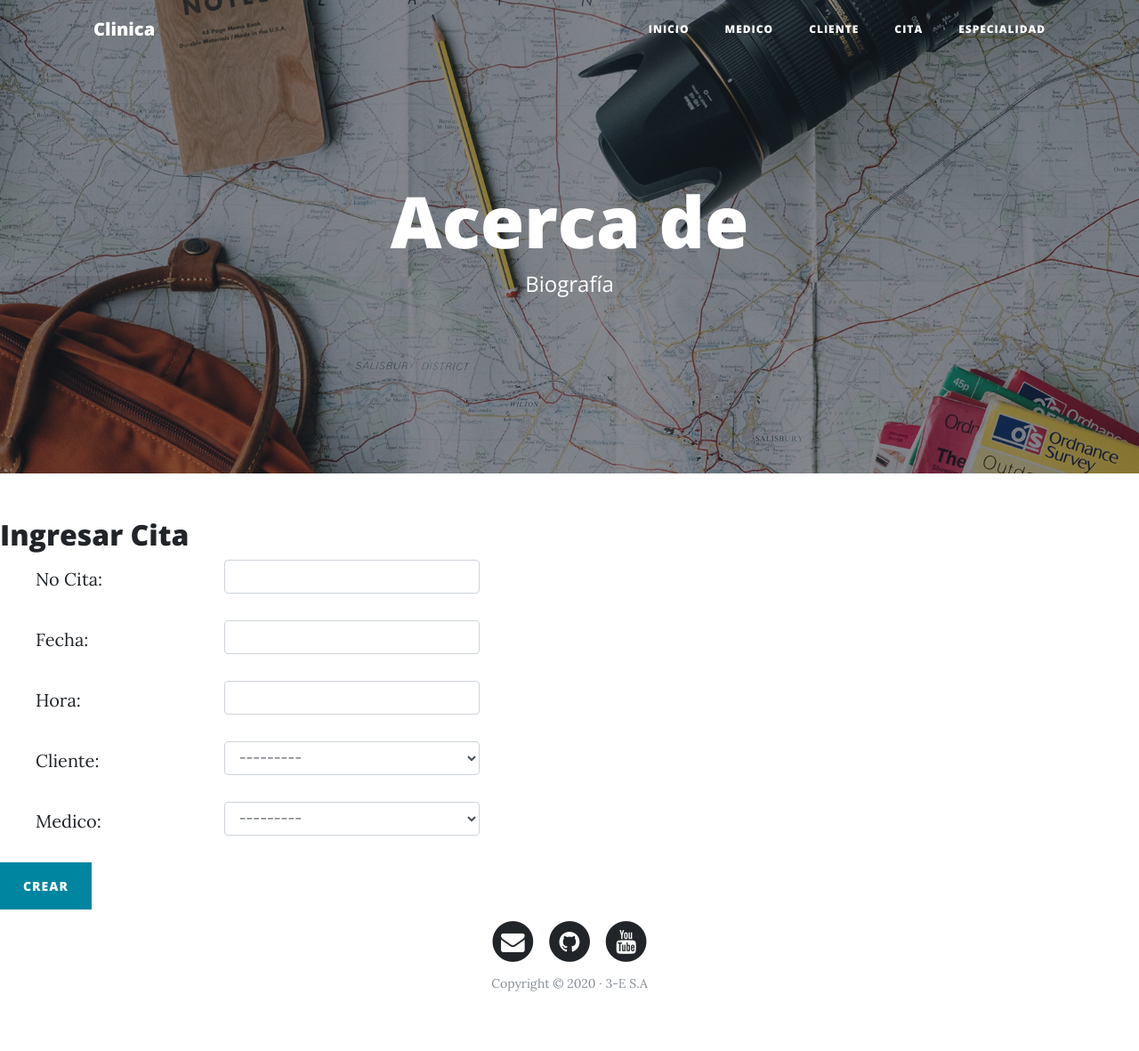
After one commit to EvergardenRM/clinica, a Django app: page /crear_cita/ in a window 1280 px wide. The commit adds this page. Shown: the whole page at 89% size. Run offline with Django 3.2, Linux system fonts and the light colour scheme; data that the repository does not hold is empty; some libraries are stand-ins or nearby versions.

Commit message:
primera version pruebas en la creacion de datos integracion con la base de datos mysql recomendar cambiar los parametros d ela base de datos de settings

```diff
--- /dev/null
+++ b/app/forms.py
@@ -0,0 +1,101 @@
+from django import forms
+from app.models import *
+from django.contrib.auth.models import User
+
+class EspecialidadForm(forms.ModelForm):
+
+    class Meta:
+        model = Especializacion
+        fields = ("especialidad",)
+        labels = {
+            'especialidad' : 'Especialidad',
+        }
+        widgets = {
+            'especialidad' : forms.TextInput(attrs={'class':'form-control'}),
+        }
+class ClienteForm(forms.ModelForm):
+
+    class Meta:
+        model = cliente
+        fields = ("cedula",
+            'nombres',
+            'apellidos',
+            'direccion',
+            'num_telefono',
+            'correo',
+            'edad',
+        )
+
+        labels = {
+            'cedula' : 'Cedula',
+            'nombres' :'Nombres',
+            'apellidos' : 'Apellidos',
+            'direccion' : 'Direccion',
+            'num_telefono' : 'Numero Celular',
+            'correo' : 'Correo',
+            'edad' : 'Edad',
+        }
+        widgets={
+            'cedula' : forms.TextInput(attrs={'class':'form-control'}),
+            'nombres' :forms.TextInput(attrs={'class':'form-control'}),
+            'apellidos' : forms.TextInput(attrs={'class':'form-control'}),
+            'direccion' : forms.TextInput(attrs={'class':'form-control'}),
+            'num_telefono' : forms.TextInput(attrs={'class':'form-control'}),
+            'correo' : forms.EmailInput(attrs={'class':'form-control'}),
+            'edad' : forms.TextInput(attrs={'class':'form-control'}),
+        }
+class medicoForm(forms.ModelForm):
+
+    class Meta:
+        model = medico
+        fields = ("cedula",
+            'nombres',
+            'apellidos',
+            'direccion',
+            'num_telefono',
+            'id_especialidad',
+        )
+        labels = {
+            'cedula': 'Cedula',
+            'nombres' : ' Nombres',
+            'apellidos' : 'Apellidos',
+            'direccion' : 'Direccion' ,
+            'num_telefono ' : 'Numero Celular' ,
+            'id_especialidad' : 'Especialidad'
+        }
+        widgets = {
+            'cedula' : forms.TextInput(attrs={'class':'form-control'}) ,
+            'nombres' : forms.TextInput(attrs={'class':'form-control'}),
+            'apellidos' :forms.TextInput(attrs={'class':'form-control'}) ,
+            'direccion' :forms.TextInput(attrs={'class':'form-control'}) ,
+            'num_telefono':forms.TextInput(attrs={'class':'form-control'}) ,
+            'id_especialidad' : forms.Select(attrs={'class':'form-control'}),
+
+        }
+
+class citaForm(forms.ModelForm):
+
+    class Meta:
+        model = cita
+        fields = ("numero_cita",
+            'fecha',
+            'hora',
+            'cliente_id',
+            'medico_id',
+        )
+        labels = {
+            'numero_cita' : 'No Cita' ,
+            'fecha' : 'Fecha' ,
+            'hora' : 'Hora' ,
+            'cliente_id' : 'Cliente',
+            'medico_id' : 'Medico',
+
+        }
+
+        widgets = {
+            'numero_cita' : forms.TextInput(attrs={'class':'form-control'}),
+            'cliente_id' : forms.Select(attrs={'class':'form-control'}),
+            'medico_id' : forms.Select(attrs={'class':'form-control'}),
+            'fecha': forms.TextInput(attrs={'class':'form-control'}),
+            'hora':forms.TimeInput(attrs={'class':'form-control'}),
+        }
--- a/app/views.py
+++ b/app/views.py
@@ -6,15 +6,119 @@ from django.shortcuts import render,  HttpResponse, redirect, get_object_or_404
 from django.shortcuts import redirect
 from django.contrib.auth.forms import AuthenticationForm
 from django.contrib.auth import login as do_login
-from  django.contrib.auth import login, logout
+from django.contrib.auth import login, logout
 from django.contrib.auth import authenticate
 from django.contrib import messages
 from django.contrib.auth.models import User
-
+from app.forms import *
 from django.contrib.auth.decorators import login_required
 from django.db.models import Q
 from django.urls import reverse_lazy
+from app.models import *
 
 
 def plantilla(request):
     return render(request, 'plantilla.html')
+
+
+def crear_especialidad(request , base ='crear_especialidad.html'):
+    if request.method == 'POST':
+        formulario = EspecialidadForm(request.POST or None)
+        if formulario.is_valid():
+            formulario.save()
+            return redirect('plantilla')
+    else:
+        formulario =EspecialidadForm()
+    return render(request, base, {'forms': formulario})
+
+def crear_cliente(request, base = 'crear_cliente.html'):
+    if request.method == 'POST':
+        formulario =ClienteForm(request.POST or None)
+        if formulario.is_valid():
+            formulario.save()
+            return redirect('plantilla')
+    else:
+        formulario = ClienteForm
+    return render(request, base ,{'forms': formulario})
+
+def crear_medico(request , base = 'crear_cliente.html'):
+    if request.method == 'POST':
+        formulario = medicoForm(request.POST or None)
+        if formulario.is_valid():
+            formulario.save()
+            return redirect('plantilla')
+    else:
+        formulario= medicoForm()
+    return render(request, base, {'forms': formulario })
+
+def crear_cita(request, base = 'crear_cita.html'):
+    if request.method == 'POST':
+        formulario = citaForm(request.POST or None)
+        if formulario.is_valid():
+            formulario.save()
+            return redirect('plantilla')
+    else:
+        formulario = citaForm()
+    return render(request, base, {'forms': formulario})
+
+
+def modificar_especialidad(request,pk, base = 'modificar_especialidad.html'):
+    if request.method =='POST':
+        estado = Especializacion.objects.get(pk=pk)
+        estado.estado = 0
+        datos = get_object_or_404(Especializacion,pk=pk)
+        formulario = EspecialidadForm(request.POST or None, instance = datos)
+        if form.is_valid():
+            estado.save()
+            return redirect("plantilla")
+    else:
+        entrada = get_object_or_404(Especializacion, pk=pk)
+        formulario = EspecialidadForm(request.POST or None,  instance = datos)
+    return render(request,plantilla, {'forms':formulario})
+
+def modificar_cliente(request,pk,base = 'modificar_cliente.html'):
+    if request.method =='POST':
+        estado = cliente.objects.get(pk=pk)
+        estado.estado = 0
+        datos = get_object_or_404(cliente,pk=pk)
+        formulario = ClienteForm(request.POST or None, instance = datos)
+        if form.is_valid():
+            estado.save()
+            return redirect("plantilla")
+    else:
+        entrada = get_object_or_404(Especializacion, pk=pk)
+        formulario = EspecialidadForm(request.POST or None,  instance = datos)
+    return render(request,plantilla, {'forms':formulario})
+
+
+def modificar_medico(request,pk,base = 'modificar_medico.html'):
+    if request.method =='POST':
+        estado = medico.objects.get(pk=pk)
+        estado.estado = 0
+        datos = get_object_or_404(medico,pk=pk)
+        formulario = medicoForm(request.POST or None, instance = datos)
+        if form.is_valid():
+            estado.save()
+            return redirect("plantilla")
+    else:
+        entrada = get_object_or_404(medico, pk=pk)
+        formulario = medicoForm(request.POST or None,  instance = datos)
+    return render(request,plantilla, {'forms':formulario})
+
+def modificar_cita(request ,pk,base = 'modificar_cita.html'):
+    if request.method =='POST':
+        estado = cita.objects.get(pk=pk)
+        estado.estado = 0
+        datos = get_object_or_404(cita,pk=pk)
+        formulario = citaForm(request.POST or None, instance = datos)
+        if form.is_valid():
+            estado.save()
+            return redirect("plantilla")
+    else:
+        entrada = get_object_or_404(cita, pk=pk)
+        formulario = citaForm(request.POST or None,  instance = datos)
+    return render(request,plantilla, {'forms':formulario})
+
+def vista_especialidad(request, base = 'vista_especialidad.html'):
+    datos = Especializacion.objects.filter(estado = 1)
+    return render(request, base, {'datos': datos})
--- a/clinica/urls.py
+++ b/clinica/urls.py
@@ -14,11 +14,20 @@ Including another URLconf
     2. Add a URL to urlpatterns:  path('blog/', include('blog.urls'))
 """
 from django.contrib import admin
-from django.urls import path
+from django.urls import path, include
 from app import views
 
 urlpatterns = [
     path('admin/', admin.site.urls),
     path('', views.plantilla, name='plantilla' ),
+    path('crear_especialidad/',views.crear_especialidad, name='crear_especialidad'),
+    path('crear_cliente/',views.crear_cliente, name='crear_cliente'),
+    path('crear_medico/',views.crear_medico, name='crear_medico'),
+    path('crear_cita/',views.crear_cita, name='crear_cita'),
+    path('modificar_especialidad/<int:pk>',views.modificar_especialidad, name='modificar_especialidad'),
+    path('modificar_medico/<int:pk>',views.modificar_medico, name='modificar_medico'),
+    path('modificar_cita/<int:pk>',views.modificar_cita, name='modificar_cita'),
+    path('modificar_cliente/<int:pk>',views.modificar_cliente, name='modificar_cliente'),
+    path('vista_especialidad/',views.vista_especialidad, name='vista_especialidad'),
 
 ]
--- /dev/null
+++ b/static/js/myscript.js
@@ -0,0 +1,2 @@
+
+$('.datepicker').datepicker()
--- /dev/null
+++ b/templates/crear_cita.html
@@ -0,0 +1,28 @@
+{% extends 'plantilla.html' %}
+
+
+{% block contert %}
+<h2> Ingresar Cita  </h2>
+
+    <form method="POST">
+
+                {% csrf_token %}
+
+                {% for i in forms %}
+                    <ul class="form-group row">
+                        <ul class="col-sm-2 col-form-label">
+                            {{i.label_tag}}
+                        </ul>
+                        <ul class="col-sm-3">
+                            {{i}}
+
+                        </ul>
+                    </ul>
+
+                {% endfor %}
+
+
+
+    <button type="submit" class="btn btn-primary">Crear </button>
+</form>
+{% endblock %}
--- a/templates/plantilla.html
+++ b/templates/plantilla.html
@@ -15,7 +15,7 @@
     <link href='https://fonts.googleapis.com/css?family=Lora:400,700,400italic,700italic' rel='stylesheet' type='text/css'>
     <link href='https://fonts.googleapis.com/css?family=Open+Sans:300italic,400italic,600italic,700italic,800italic,400,300,600,700,800' rel='stylesheet' type='text/css'>
     <link href="{% static "css/clean-blog.min.css" %}" rel="stylesheet">
-
+    <link href="//cdn.bootcss.com/bootstrap-datetimepicker/4.17.44/css/bootstrap-datetimepicker.min.css" rel="stylesheet">
   </head>
 
   <body>
@@ -23,7 +23,7 @@
     <!-- Navegación -->
     <nav class="navbar navbar-expand-lg navbar-light fixed-top" id="mainNav">
       <div class="container">
-        <a class="navbar-brand" href="index.html">John Palomeque</a>
+        <a class="navbar-brand" href="index.html">Clinica</a>
         <button class="navbar-toggler navbar-toggler-right" type="button" data-toggle="collapse" data-target="#navbarResponsive" aria-controls="navbarResponsive" aria-expanded="false" aria-label="Toggle navigation">
           Menú
           <i class="fa fa-bars"></i>
@@ -31,16 +31,19 @@
         <div class="collapse navbar-collapse" id="navbarResponsive">
           <ul class="navbar-nav ml-auto">
             <li class="nav-item">
-              <a class="nav-link" href="#">Inicio</a>
+              <a class="nav-link" href="index.html">Inicio</a>
             </li>
             <li class="nav-item">
-              <a class="nav-link" href="#">Acerca de</a>
+              <a class="nav-link" href="{% url 'crear_medico' %}">Medico</a>
             </li>
             <li class="nav-item">
-              <a class="nav-link" href="#">Portafolio</a>
+              <a class="nav-link" href="{% url 'crear_cliente' %}">Cliente</a>
             </li>
             <li class="nav-item">
-              <a class="nav-link" href="#">Contacto</a>
+              <a class="nav-link" href="{% url 'crear_cita' %}">Cita</a>
+            </li>
+            <li class="nav-item">
+              <a class="nav-link" href="{% url 'vista_especialidad' %}">Especialidad</a>
             </li>
           </ul>
         </div>
@@ -48,19 +51,25 @@
     </nav>
 
     <!-- Cabecera -->
-    <header class="masthead" style="background-image: url({% static 'img/home-bg.jpg'%})">
+    <header class="masthead" style="background-image: url({% static 'img/about-bg.jpg' %})">
       <div class="overlay"></div>
       <div class="container">
         <div class="row">
           <div class="col-lg-8 col-md-10 mx-auto">
             <div class="site-heading">
-              <h1>John Palomeque</h1>
-              <span class="subheading">Ingeniero de Computacion</span>
+              <h1>Acerca de</h1>
+              <span class="subheading">Biografía</span>
             </div>
           </div>
         </div>
       </div>
     </header>
+
+    <!-- Contenido Principal -->
+    {% block contert %}
+
+    {% endblock contert %}
+
 
     <!-- Pié de página -->
     <footer>
@@ -103,6 +112,7 @@
     <script src="{% static "vendor/jquery/jquery.min.js" %}"></script>
     <script src="{% static "vendor/bootstrap/js/bootstrap.bundle.min.js" %}"></script>
     <script src="{% static "js/clean-blog.min.js" %}"></script>
+    <script src="//cdn.bootcss.com/bootstrap-datetimepicker/4.17.44/js/bootstrap-datetimepicker.min.js"></script>
 
   </body>
 
```
Also changed, not shown: app/models.py (+4 -4 lines), templates/crear_cliente.html (added, +26 -0 lines), templates/crear_especialidad.html (added, +26 -0 lines), templates/crear_medico.html (added, +26 -0 lines), templates/eliminar_especialidad.html (added, +26 -0 lines), templates/modificar_cita.html (added, +26 -0 lines), templates/modificar_cliente.html (added, +26 -0 lines), templates/modificar_especialidad.html (added, +26 -0 lines), templates/modificar_medico.html (added, +26 -0 lines), templates/vista_especialidad.html (added, +45 -0 lines).
